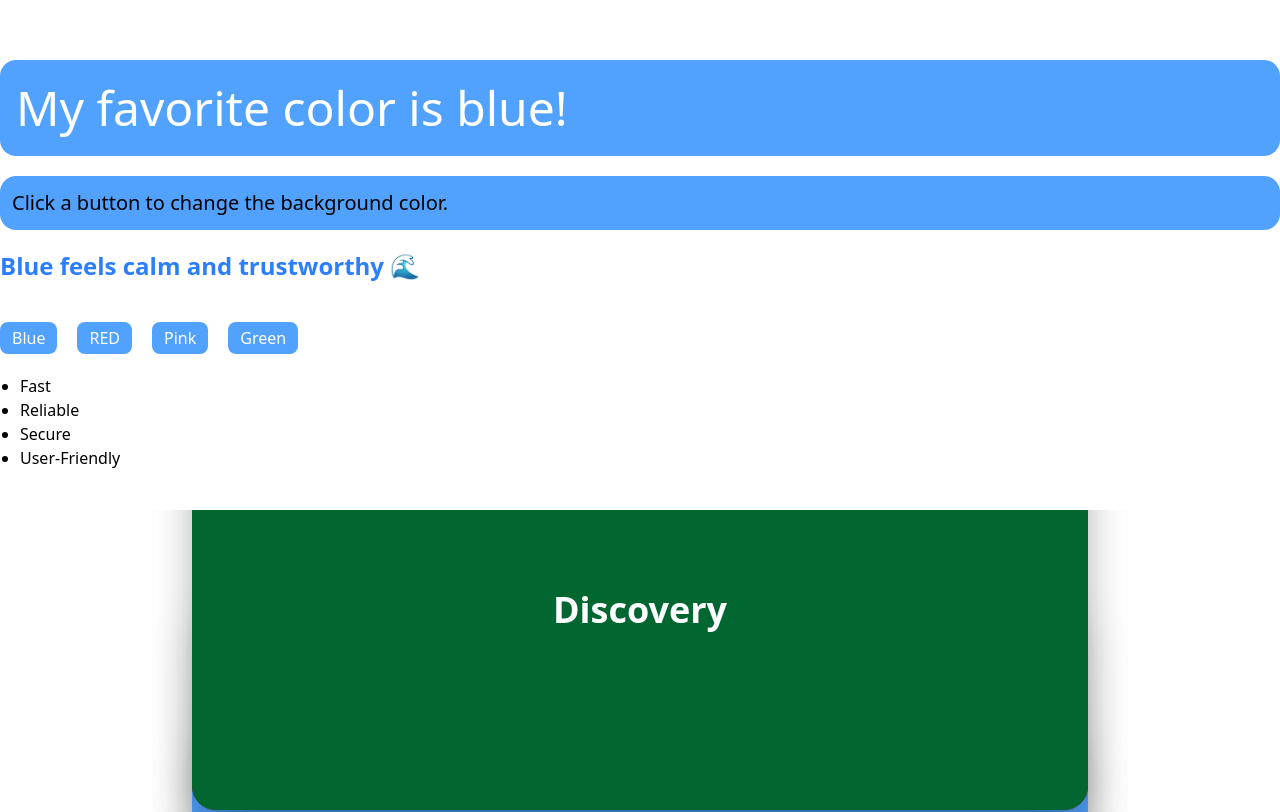
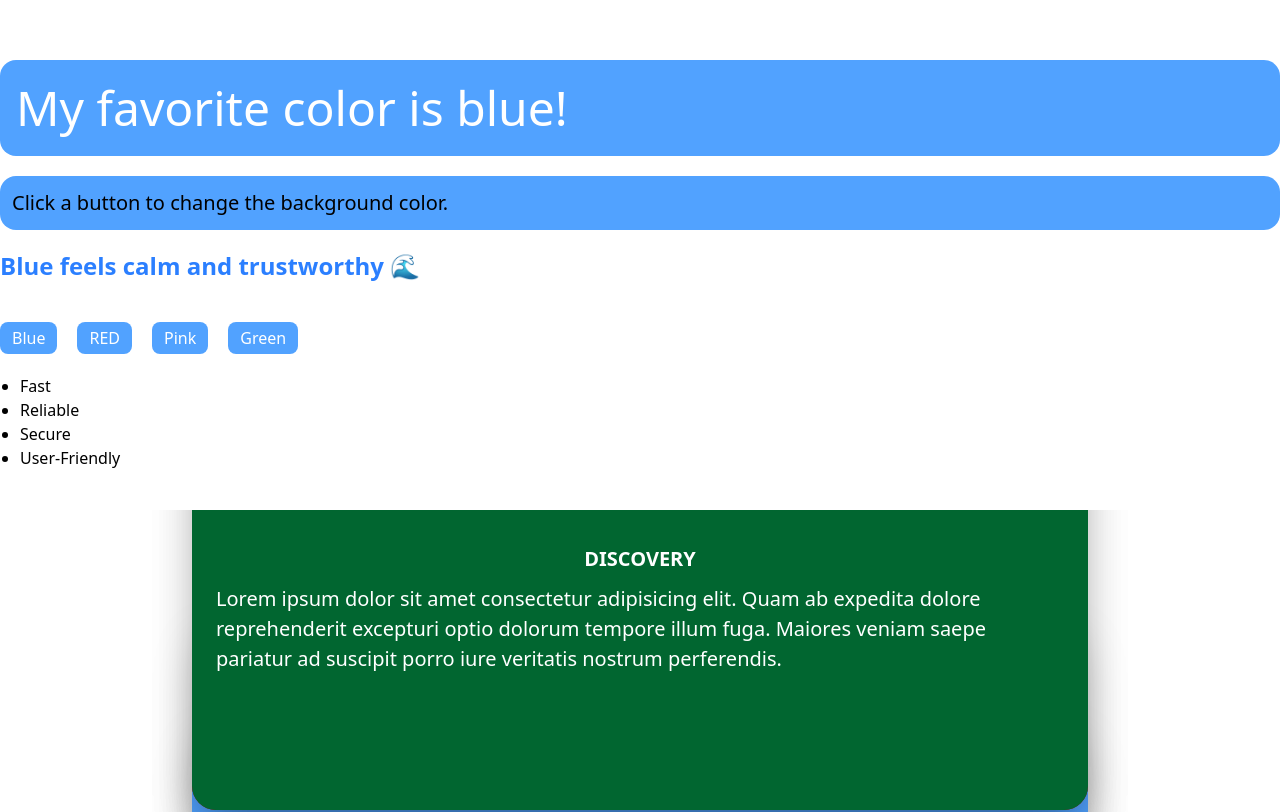
Before and after one commit to jubayerkhan/next-practice, a Next.js app: page / in a window 1280 px wide. Shown: the top 812 px of the page. Built offline with nearby package versions, Linux system fonts and the light colour scheme.

Commit message:
sticky 3

```diff
--- a/app/components/ReactForm.jsx
+++ b/app/components/ReactForm.jsx
@@ -25,7 +25,7 @@ export default function ReactForm() {
   return (
     <form
       onSubmit={handleSubmit}
-      className="max-w-md mx-auto mt-10 p-5 border rounded-lg"
+      className="max-w-md mx-auto my-6 p-5 border rounded-lg"
     >
       <h2 className="text-xl font-semibold mb-4">User Form</h2>
 
--- a/app/components/StickyCards3.jsx
+++ b/app/components/StickyCards3.jsx
@@ -47,10 +47,11 @@ export default function SlideUpStack() {
               }}
               className={`absolute h-[50vh] w-full max-w-4xl
                 rounded-3xl ${card.color}
-                flex items-center justify-center
-                text-white text-4xl font-bold shadow-2xl`}
+                flex flex-col items-center justify-center
+                text-white shadow-2xl p-6`}
             >
-              {card.title}
+              <h2 className="text-2xl font-bold">{card.title}</h2>
+              <p className="font-light mt-3">Lorem ipsum dolor sit amet consectetur adipisicing elit. Quam ab expedita dolore reprehenderit excepturi optio dolorum tempore illum fuga. Maiores veniam saepe pariatur ad suscipit porro iure veritatis nostrum perferendis.</p>
             </motion.div>
           );
         })}
```
